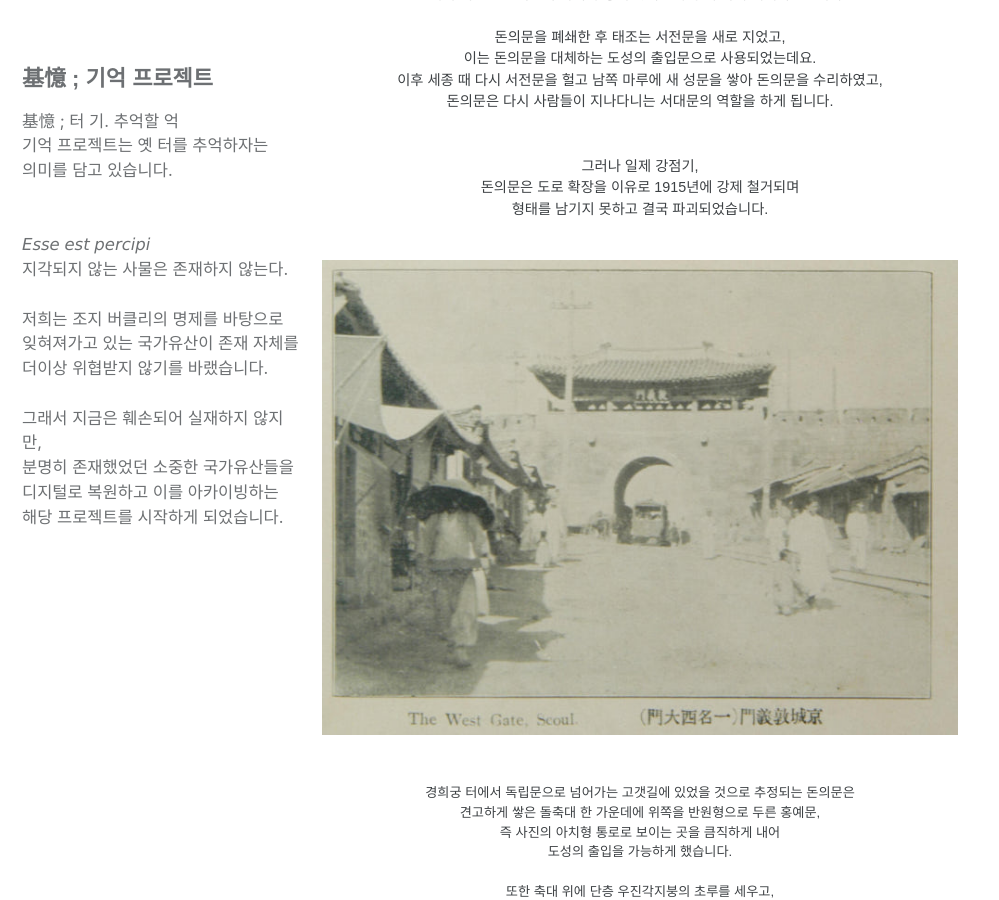
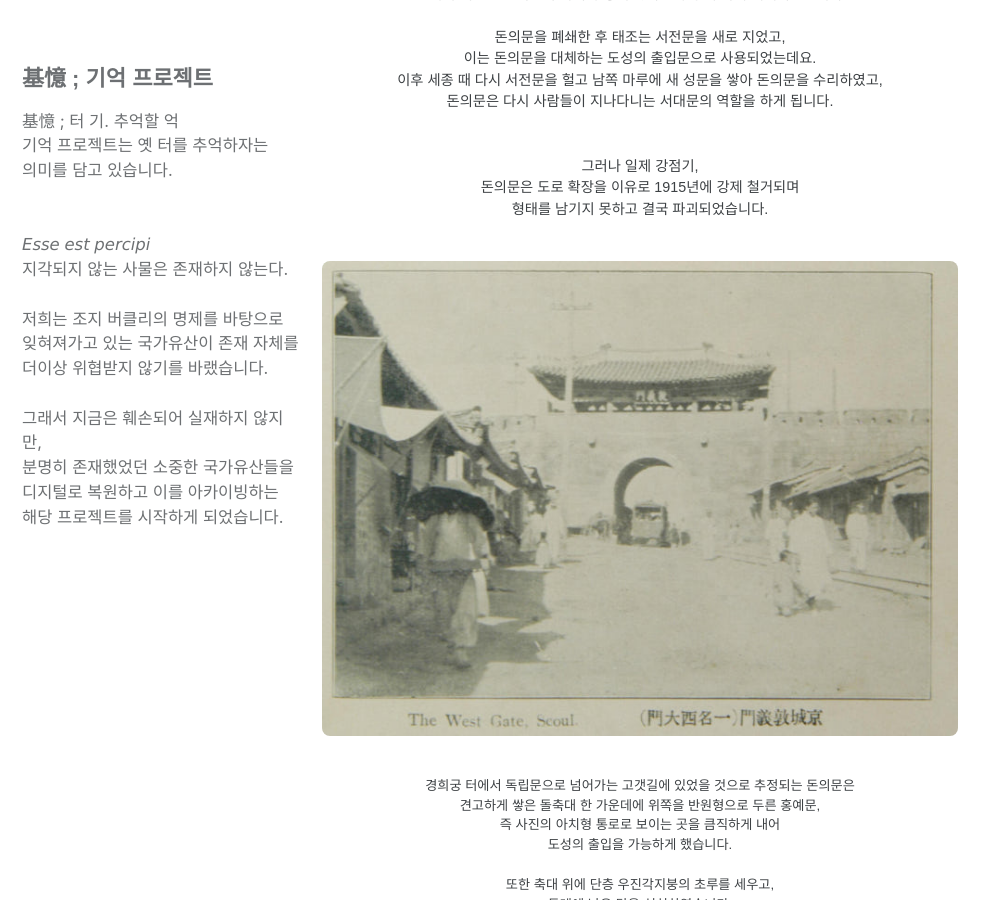
Before and after one commit to ArchiveCulturalHeritage/ArchiveCulturalHeritage.github.io, a Jekyll site: the page built from _posts/2026-04-15-돈의문.md, in a window 1280 px wide and 900 px high, scrolled down 473 px. Shown: the whole window, without its empty margins (0-999 px from the left). Built offline with Jekyll 4.4.1, drawn with Linux system fonts in a browser that asks for light colours; cached includes are drawn as plain includes; some web fonts are replaced.

Commit message:
Update 2026-04-15-돈의문.md

```diff
--- a/_posts/2026-04-15-돈의문.md
+++ b/_posts/2026-04-15-돈의문.md
@@ -40,8 +40,9 @@ date: 2026-04-15
 <br> </p>
 </div>
 
-  <!-- 이미지 삽입 위치 -->
-![돈의문 과거](/assets/images/ehsdmlans-rhkrj.jpg)
+<div style="text-align: center; margin: 20px 0;">
+  <img src="/assets/images/ehsdmlans-rhkrj.jpg" alt="돈의문" style="max-width: 100%; border-radius: 8px;">
+</div>
 
 
 <div style="text-align: center; line-height: 1.5;">
```
